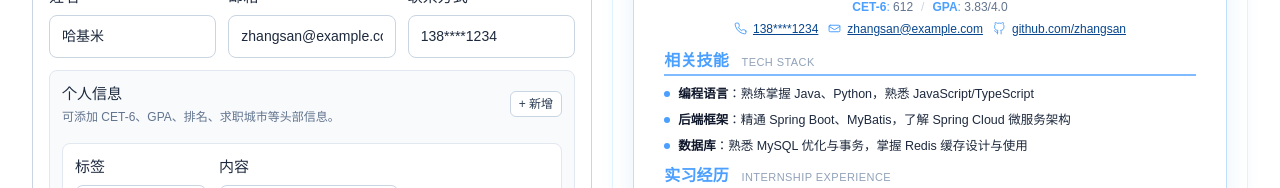
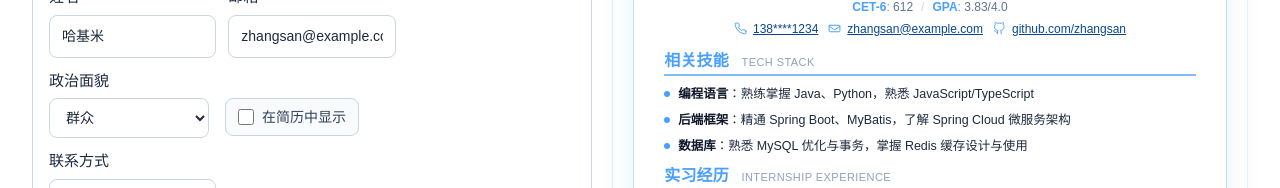
Before and after one commit to kakerusan/tsumi_resume, a Vue app: page / in a window 1280 px wide. Shown: the part 346-534 px from the top of the page. Built offline with nearby package versions, Linux system fonts and the light colour scheme.

Commit message:
﻿feat: 新增政治面貌字段，修复导出图片与编辑器滑块事件并移除 jspdf 依赖

```diff
--- a/src/components/resume/ResumeEditor.vue
+++ b/src/components/resume/ResumeEditor.vue
@@ -11,6 +11,7 @@ import {
   getPhotoHeightByRatio,
   normalizePhotoConfig,
 } from '../../modules/resume/photoConfig'
+import { POLITICAL_AFFILIATION_DEFAULT, POLITICAL_AFFILIATION_OPTIONS } from '../../modules/resume/constants'
 import { NAME_FONT_OPTIONS } from '../../modules/resume/nameFont'
 import {
   LINE_HEIGHT_MAX,
@@ -171,6 +172,15 @@ if (!Array.isArray(props.resume.profile.personalDetails)) {
 
 const photoRatioOptions = PHOTO_RATIO_OPTIONS
 const nameFontOptions = NAME_FONT_OPTIONS
+const politicalAffiliationOptions = POLITICAL_AFFILIATION_OPTIONS
+const politicalAffiliationDefault = POLITICAL_AFFILIATION_DEFAULT
+
+if (!Object.prototype.hasOwnProperty.call(props.resume.profile, 'politicalAffiliation')) {
+  props.resume.profile.politicalAffiliation = politicalAffiliationDefault
+}
+if (!Object.prototype.hasOwnProperty.call(props.resume.profile, 'showPoliticalAffiliation')) {
+  props.resume.profile.showPoliticalAffiliation = false
+}
 const photoSizeMin = PHOTO_SIZE_MIN
 const photoSizeMax = PHOTO_SIZE_MAX
 const nameFontSizeMin = NAME_FONT_SIZE_MIN
@@ -488,6 +498,30 @@ function movePersonalDetail(index, offset) {
           <span class="field-label">邮箱</span>
           <input v-model="resume.profile.email" class="field-input" placeholder="请输入邮箱" />
         </label>
+        <div class="field-wrap md:col-span-3">
+          <div class="flex flex-wrap items-end gap-4">
+            <label class="field-wrap min-w-[160px]">
+              <span class="field-label">政治面貌</span>
+              <select v-model="resume.profile.politicalAffiliation" class="field-input">
+                <option
+                  v-for="opt in politicalAffiliationOptions"
+                  :key="opt.value"
+                  :value="opt.value"
+                >
+                  {{ opt.label }}
+                </option>
+              </select>
+            </label>
+            <label class="switch-field mb-0.5">
+              <input
+                type="checkbox"
+                class="h-4 w-4 accent-sky-600"
+                v-model="resume.profile.showPoliticalAffiliation"
+              />
+              <span>在简历中显示</span>
+            </label>
+          </div>
+        </div>
         <label class="field-wrap">
           <span class="field-label">联系方式</span>
           <input v-model="resume.profile.phone" class="field-input" placeholder="请输入电话号" />
@@ -894,7 +928,7 @@ function movePersonalDetail(index, offset) {
                   :max="metaFontSizeMax"
                   :step="0.5"
                   :input-number-props="sliderInputProps"
-                  @change="onInternshipCompanyMetaFontSizeChange"
+                  @update:model-value="resume.theme.internshipCompanyMetaFontSize = clampInternshipCompanyMetaFontSize($event)"
                 />
               </div>
             </div>
@@ -907,7 +941,7 @@ function movePersonalDetail(index, offset) {
                   :max="emphasisFontSizeMax"
                   :step="0.5"
                   :input-number-props="sliderInputProps"
-                  @change="onInternshipRoleFontSizeChange"
+                  @update:model-value="resume.theme.internshipRoleFontSize = clampInternshipRoleFontSize($event)"
                 />
               </div>
             </div>
--- a/src/components/resume/ResumeToolbar.vue
+++ b/src/components/resume/ResumeToolbar.vue
@@ -33,7 +33,7 @@ defineEmits([
         <button
           type="button"
           class="toolbar-btn toolbar-btn-primary"
-          title="导出 PDF 时请选择 A4、边距“无”、关闭页眉页脚，macOS Safari 请取消勾选“自动缩放”"
+          title="导出 PDF 时请选择 A4、边距'无'、关闭页眉页脚，macOS Safari 请取消勾选'自动缩放'"
           @click="$emit('export-pdf')"
         >
           导出 PDF
--- a/src/composables/useResumeBuilder.js
+++ b/src/composables/useResumeBuilder.js
@@ -362,7 +362,7 @@ export function useResumeBuilder() {
       const svgBlob = new Blob([svgText], {
         type: 'image/svg+xml;charset=utf-8',
       })
-      svgUrl = URL.createObjectURL(svgBlob)
+      const svgUrl = URL.createObjectURL(svgBlob)
       const image = await loadImage(svgUrl)
       const scale = Math.max(2, Math.min(3, Math.ceil(window.devicePixelRatio || 1)))
       const canvas = document.createElement('canvas')
--- a/src/modules/resume/constants.js
+++ b/src/modules/resume/constants.js
@@ -6,6 +6,16 @@ export const RESUME_DRAFT_STORE = 'drafts'
 export const RESUME_DRAFT_KEY = 'current'
 export const SCHEMA_VERSION = 12
 
+export const POLITICAL_AFFILIATION_OPTIONS = [
+  { label: '中共党员', value: '中共党员' },
+  { label: '中共预备党员', value: '中共预备党员' },
+  { label: '发展对象', value: '发展对象' },
+  { label: '积极分子', value: '积极分子' },
+  { label: '群众', value: '群众' },
+]
+
+export const POLITICAL_AFFILIATION_DEFAULT = '群众'
+
 export const PHOTO_RULES = {
   MAX_BYTES: 5 * 1024 * 1024,
   MAX_EDGE: 900,
```
Also changed, not shown: src/modules/resume/normalize.js, 1 other file (tests, documents, lock files or other folders).
